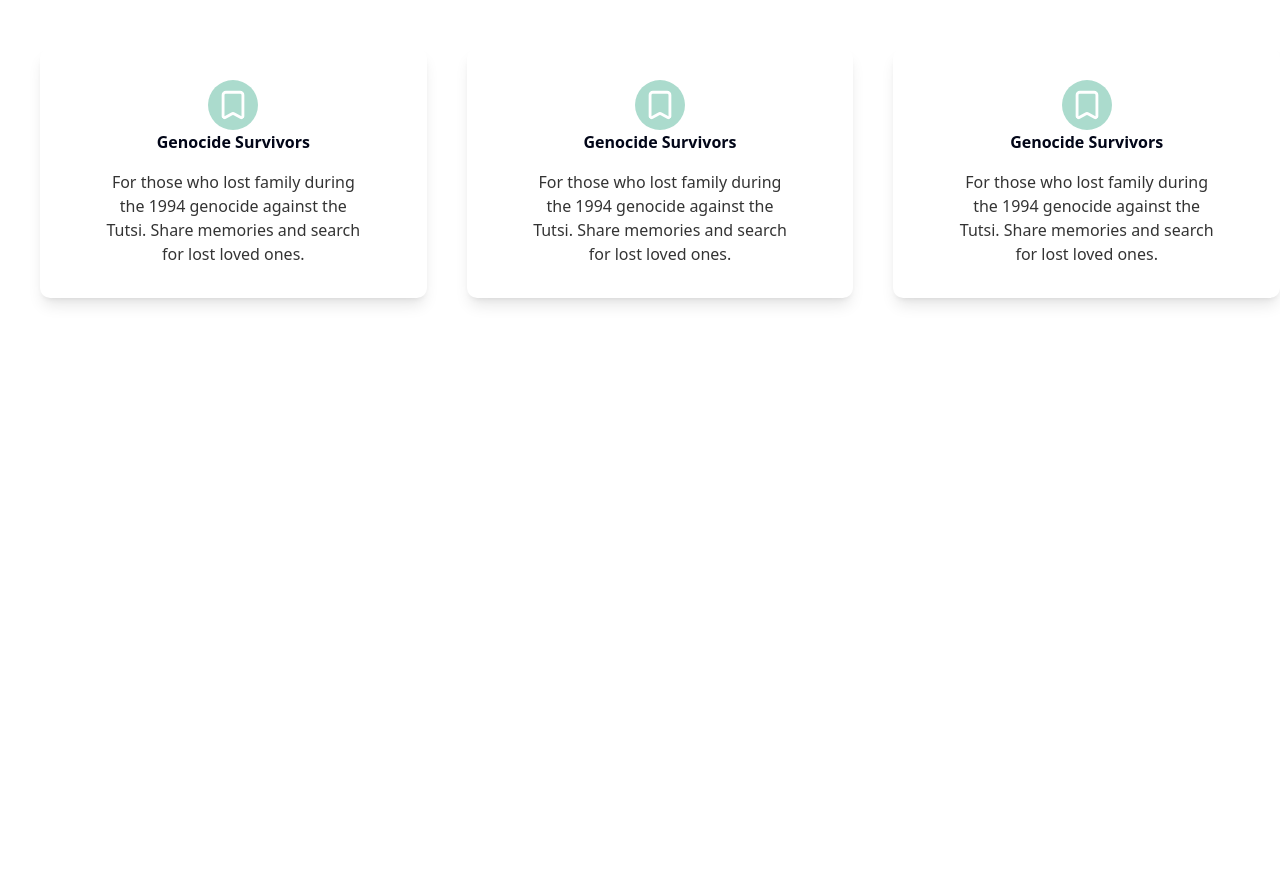
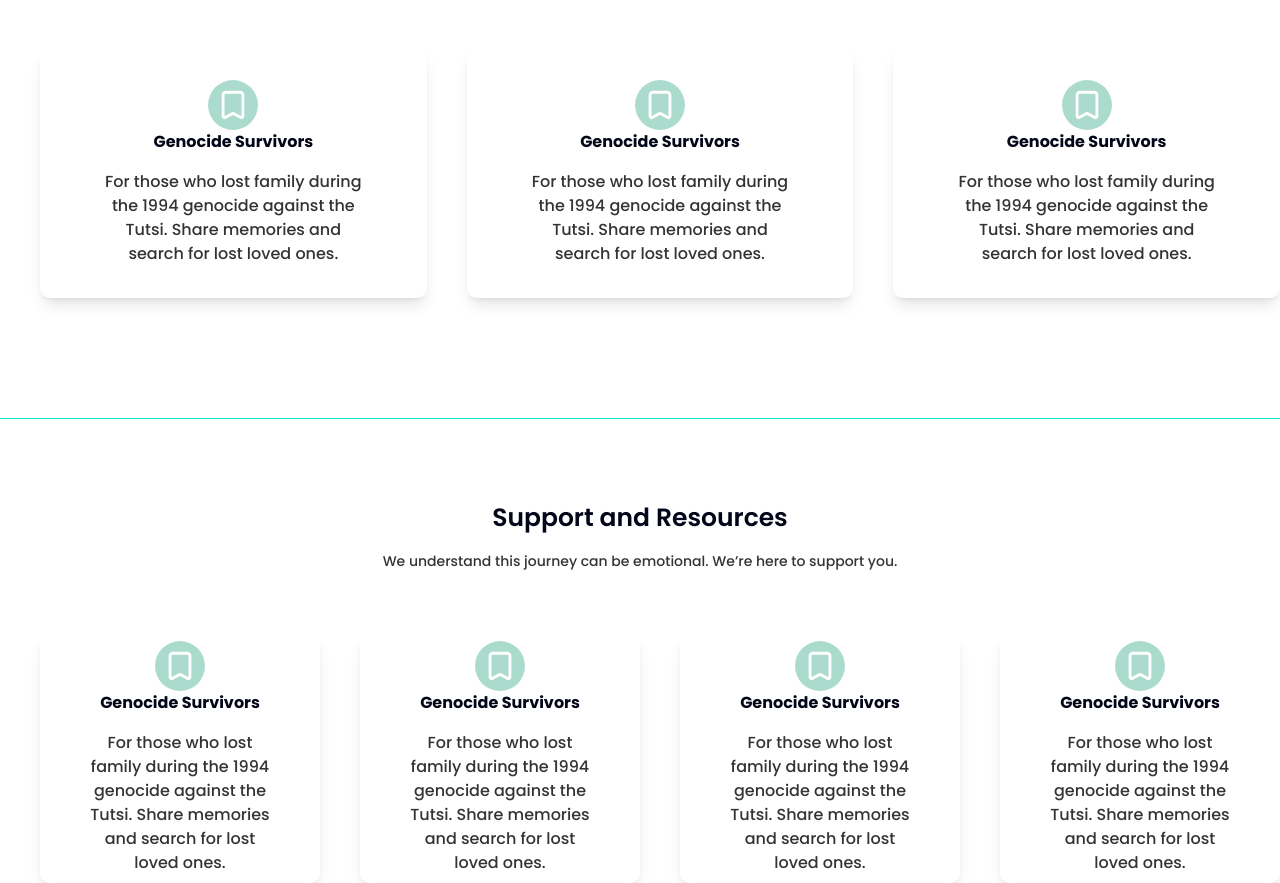
Before and after one commit to Blinktechnologies-company/Mbona, a Next.js app: page /family in a window 1280 px wide. Shown: the part 2980-3863 px from the top of the page. Before the commit the page ends 3591 px from the top, so only its background shows below. Built offline with nearby package versions, Linux system fonts and the light colour scheme.

Commit message:
Update font to poppins

```diff
--- a/app/(pages)/family/page.tsx
+++ b/app/(pages)/family/page.tsx
@@ -1,5 +1,6 @@
 import Link from "next/link";
 import { Book, ChevronDown, Search } from "lucide-react";
+// import Footer from "@/app/_components/Footer";
 import Card from "@/app/_components/card";
 import SurvivorCard from "@/app/_components/survivor-card";
 const family = () => {
@@ -142,7 +143,9 @@ const family = () => {
 
       <main className="bg-white min-h-screen mt-20">
         <div className="text-center mt-10 w-[33%] mx-auto">
-          <h2 className="font-semibold text-[25px] mb-5">Everyone is welcome</h2>
+          <h2 className="font-semibold text-[25px] mb-5">
+            Everyone is welcome
+          </h2>
           <span className="font-medium text-[#000000CC]">
             Our platform is open to everyone looking for lost family members,
             regardless of the circumstances. Whether you’re a genocide survivor,
@@ -151,11 +154,26 @@ const family = () => {
           </span>
         </div>
         <div className="flex items-center justify-center">
-        <SurvivorCard />
-        <SurvivorCard />
-        <SurvivorCard />
+          <SurvivorCard />
+          <SurvivorCard />
+          <SurvivorCard />
+        </div>
+        <hr className="border-[#00E9D4] mt-30" />
+        <div className="text-center mt-20">
+          <h2 className="font-semibold text-[25px] mb-3">Support and Resources</h2>
+          <span className="font-medium text-[14px] text-[#000000CC]">
+            We understand this journey can be emotional. We’re here to support
+            you.
+          </span>
+          <div className="flex items-center justify-center">
+          <SurvivorCard />
+          <SurvivorCard />
+          <SurvivorCard />
+          <SurvivorCard />
+        </div>
         </div>
       </main>
+      {/* <Footer /> */}
     </div>
   );
 };
--- a/app/globals.css
+++ b/app/globals.css
@@ -2,6 +2,11 @@
 @import "tw-animate-css";
 
 @custom-variant dark (&:is(.dark *));
+@theme {
+  --font-poppins: var(--font-poppins);
+
+  --font-family-poppins: var(--font-poppins), sans-serif;
+}
 
 @theme inline {
   --color-background: var(--background);
@@ -43,6 +48,10 @@
   --radius-xl: calc(var(--radius) + 4px);
 }
 
+body {
+  font-family: var(--font-poppins), sans-serif;
+}
+
 :root {
   --radius: 0.625rem;
   --background: oklch(1 0 0);
@@ -81,13 +90,13 @@
 .group-37 {
   @apply absolute w-[122px] h-[165.34px] left-[229px] top-[366px] rotate-[58.09deg];
 }
-.primary{
+.primary {
   @apply bg-[#009367];
 }
-.text-primary{
+.text-primary {
   @apply text-[#009367];
 }
-.background-primary{
+.background-primary {
   @apply bg-[#0D0C11];
 }
 .dark {
```
Also changed, not shown: app/_components/Footer.tsx (added).
